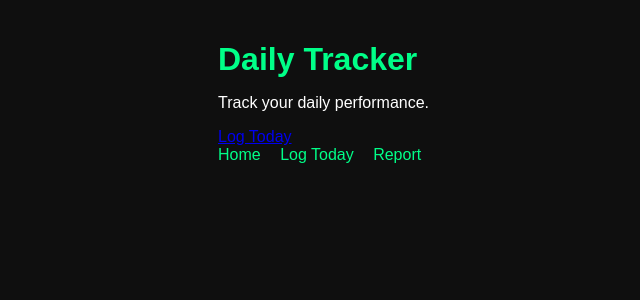
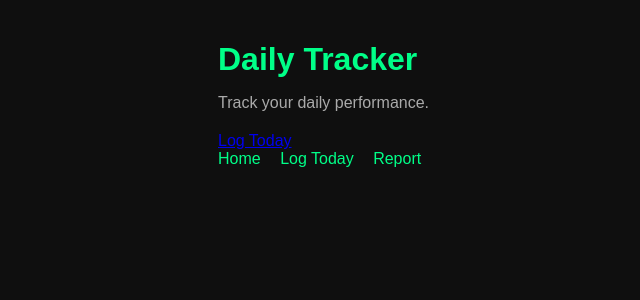
Before and after one commit to nikhildodla276-coder/tracker, a Flask app: page / in a window 1280 px wide. Shown: the top 300 px of the page, without its empty margins (22-662 px from the left). Run offline with Flask 3, Linux system fonts and the light colour scheme.

Commit message:
feat: style paragraph text

```diff
--- a/tracker/static/style.css
+++ b/tracker/static/style.css
@@ -22,3 +22,9 @@ nav a {
 nav a:hover {
     color: #ffffff;
 }
+
+p {
+    color: #aaaaaa;
+    font-size: 1 rem;
+    margin-bottom: 20px;
+}
```
